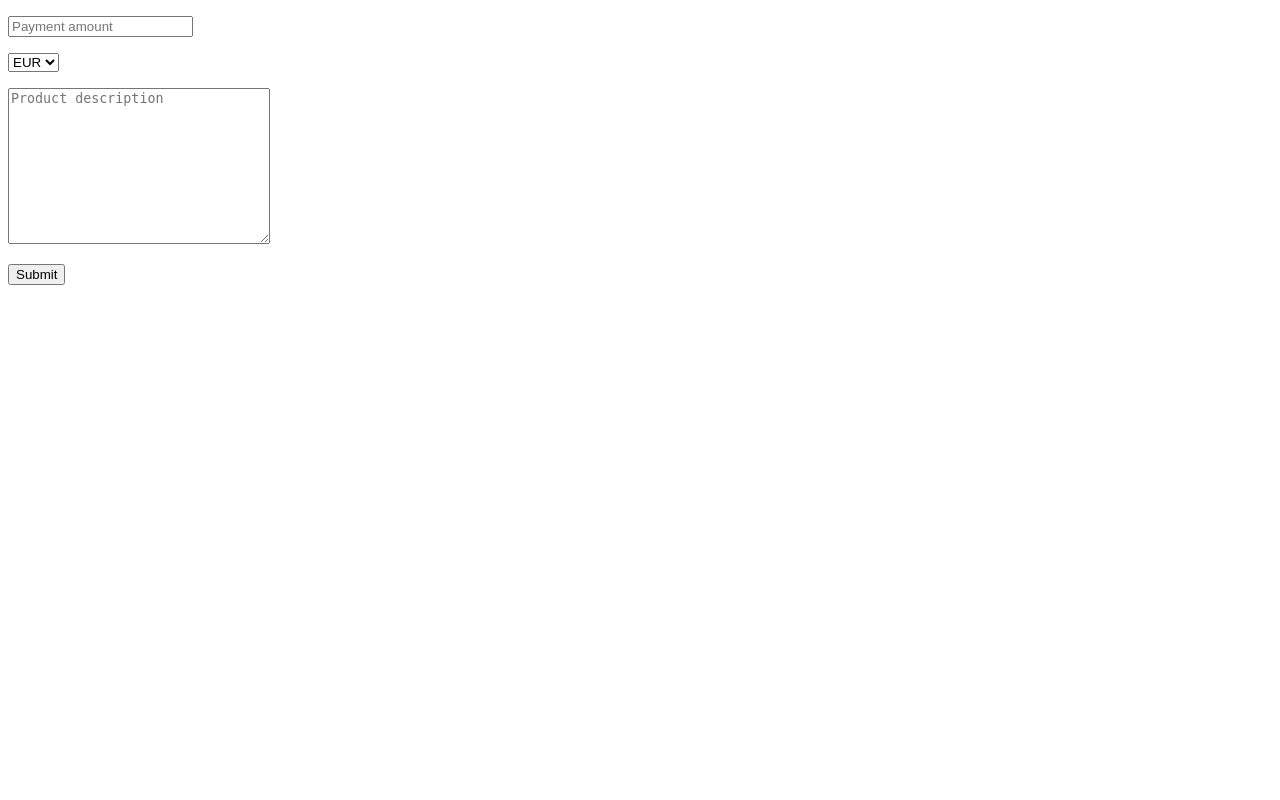
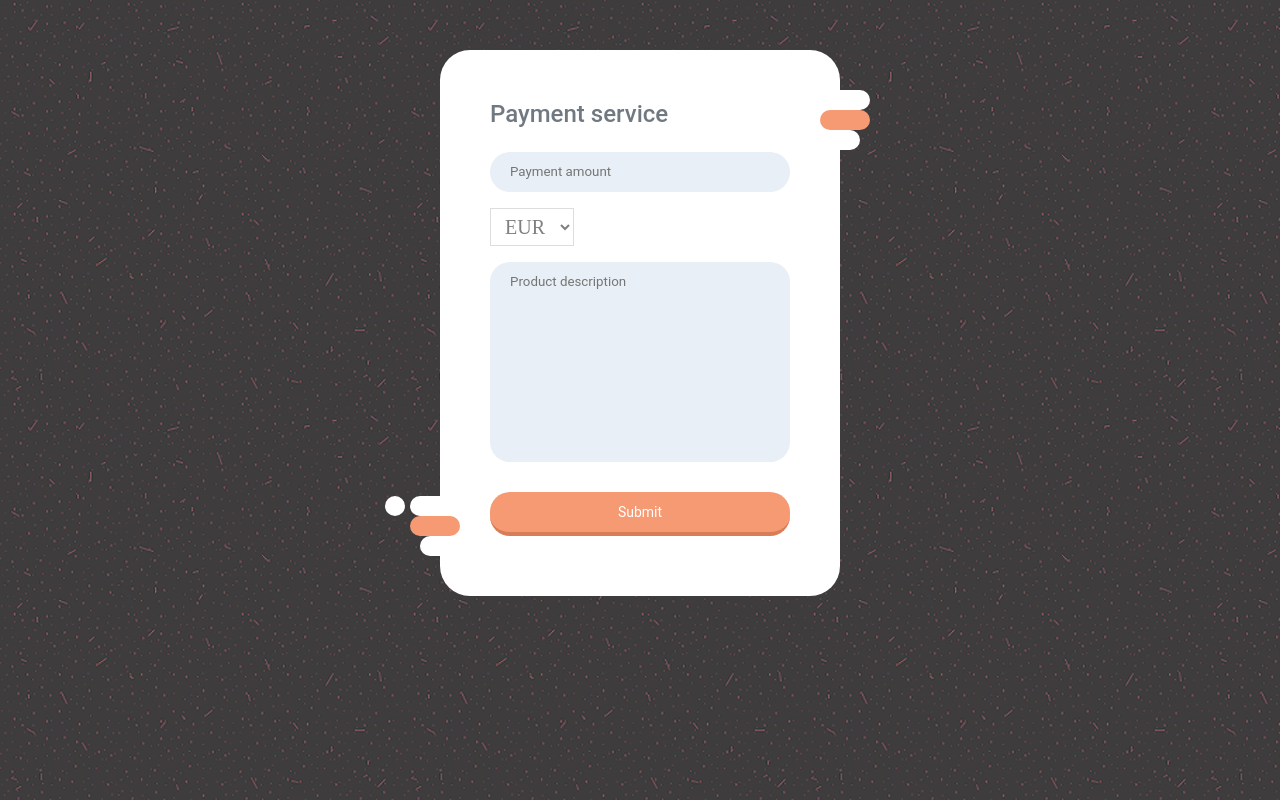
Before and after one commit to Vasnets0v/Payment-service, a Flask app: page / in a window 1280 px wide. Run offline with Flask 2, Linux system fonts and the light colour scheme.

Commit message:
add styling

```diff
--- a/app.py
+++ b/application.py
@@ -6,7 +6,7 @@ import json
 import time
 import os
 
-app = Flask(__name__)
+application = Flask(__name__)
 
 shop_id = 5
 secret_key = "SecretKey01"
@@ -17,12 +17,12 @@ values_currency = {"EUR": 978, "USD": 840, "RUB": 643}
 time_start = time.strftime("%d.%m.%y_%H.%M")
 
 
-@app.route('/')
+@application.route('/')
 def index():
     return render_template("index.html")
 
 
-@app.route('/submit', methods=['GET', 'POST'])
+@application.route('/submit', methods=['GET', 'POST'])
 def submit():
     amount = request.form['num']
     get_text_area = request.form['text_area']
@@ -121,6 +121,6 @@ def write_log_file(event):
 if __name__ == '__main__':
     if len(sys.argv) > 1:
         arg_host, arg_port = sys.argv[1].split(':')
-        app.run(host=arg_host, port=arg_port)
+        application.run(host=arg_host, port=arg_port)
     else:
-        app.run()
+        application.run()
--- /dev/null
+++ b/static/style.css
@@ -0,0 +1,104 @@
+* {
+   box-sizing: border-box;
+}
+body {
+   background-image: url("img/background_font.png");
+}
+.decor {
+   position: relative;
+   max-width: 400px;
+   margin: 50px auto 0;
+   background: white;
+   border-radius: 30px;
+}
+.form-left-decoration, .form-right-decoration {
+   content: "";
+   position: absolute;
+   width: 50px;
+   height: 20px;
+   background: #f69a73;
+   border-radius: 20px;
+}
+.form-left-decoration {
+   bottom: 60px;
+   left: -30px;
+}
+.form-right-decoration {
+   top: 60px;
+   right: -30px;
+}
+.form-left-decoration:before, .form-left-decoration:after, .form-right-decoration:before, .form-right-decoration:after {
+   content: "";
+   position: absolute;
+   width: 50px;
+   height: 20px;
+   border-radius: 30px;
+   background: white;
+}
+.form-left-decoration:before {
+   top: -20px;
+}
+.form-left-decoration:after {
+   top: 20px;
+   left: 10px;
+}
+.form-right-decoration:before {
+   top: -20px;
+   right: 0;
+}
+.form-right-decoration:after {
+   top: 20px;
+   right: 10px;
+}
+.circle {
+   position: absolute;
+   bottom: 80px;
+   left: -55px;
+   width: 20px;
+   height: 20px;
+   border-radius: 50%;
+   background: white;
+}
+.form-inner {
+   padding: 50px;
+}
+.form-inner input, .form-inner textarea {
+   display: block;
+   width: 100%;
+   padding: 0 20px;
+   margin-bottom: 10px;
+   background: #E9EFF6;
+   line-height: 40px;
+   border-width: 0;
+   border-radius: 20px;
+   font-family: 'Roboto', sans-serif;
+}
+.form-inner input[type="submit"] {
+   margin-top: 30px;
+   background: #f69a73;
+   border-bottom: 4px solid #d87d56;
+   color: white;
+   font-size: 14px;
+}
+.form-inner textarea {
+   resize: none;
+}
+.form-inner h3 {
+   margin-top: 0;
+   font-family: 'Roboto', sans-serif;
+   font-weight: 500;
+   font-size: 24px;
+   color: #707981;
+}
+
+select {
+   height: 38px;
+   line-height: 38px;
+   padding: 0 10px;
+   background: #ffffff;
+   border: 1px solid #DDDDDD;
+   font-size: 20px;
+   font-family: 'Cormorant Garamond', serif;
+   color: #808080;
+   outline: none;
+}
--- a/templates/index.html
+++ b/templates/index.html
@@ -5,19 +5,26 @@
     <meta name="viewport"
           content="width=device-width, user-scalable=no, initial-scale=1.0, maximum-scale=1.0, minimum-scale=1.0">
     <meta http-equiv="X-UA-Compatible" content="ie=edge">
-    <title>Document</title>
+    <link rel="stylesheet" href="{{ url_for('static', filename='style.css') }}">
+    <title>Payment service</title>
 </head>
 <body>
     <div class="form">
-        <form action="{{ url_for('submit') }}" method="POST">
+        <form class="decor" action="{{ url_for('submit') }}" method="POST">
+            <div class="form-left-decoration"></div>
+            <div class="form-right-decoration"></div>
+            <div class="circle"></div>
+            <div class="form-inner">
+                <h3>Payment service</h3>
             <p><input name="num" type="text" placeholder="Payment amount"></p>
             <select name="select_value">
                 <option value="EUR">EUR</option>
                 <option value="USD">USD</option>
                 <option value="RUB">RUB</option>
             </select>
-            <p><textarea name="text_area" placeholder="Product description" id="textarea_info" cols="30" rows="10"></textarea></p>
-            <button>Submit</button>
+            <p><textarea name="text_area" placeholder="Product description" id="textarea_info" cols="10" rows="5"></textarea></p>
+            <input type="submit" value="Submit">
+            </div>
         </form>
     </div>
 </body>
--- a/templates/pay_method.html
+++ b/templates/pay_method.html
@@ -5,10 +5,11 @@
     <meta name="viewport"
           content="width=device-width, user-scalable=no, initial-scale=1.0, maximum-scale=1.0, minimum-scale=1.0">
     <meta http-equiv="X-UA-Compatible" content="ie=edge">
+    <link rel="stylesheet" href="{{ url_for('static', filename='method.css') }}">
     <title>Payment service</title>
 </head>
 <body>
-    <form name="Pay" method="post" action="https://pay.piastrix.com/ru/pay" accept-charset="UTF-8">
+    <form class="form" name="Pay" method="post" action="https://pay.piastrix.com/ru/pay" accept-charset="UTF-8">
         <h2>Сonfirm the transition to the payment page</h2>
         <p>{{ data['amount'] }} EUR</p>
         <p>With description: {{ data['description'] }}</p>
@@ -18,7 +19,7 @@
         <input type="hidden" name="sign" value="{{ data['sign'] }}"/>
         <input type="hidden" name="shop_order_id" value="{{ data['shop_order_id'] }}"/>
         <input type="hidden" name="description" value="{{ data['description'] }}"/>
-        <input type="submit"/>
+        <input class="button" type="submit"/>
     </form>
 </body>
 </html>
```
Also changed, not shown: static/method.css (added, +28 -0 lines), templates/invoice_method.html (+5 -5 lines), requirements.txt (line endings or trailing spaces), static/img/background_font.png (added).
